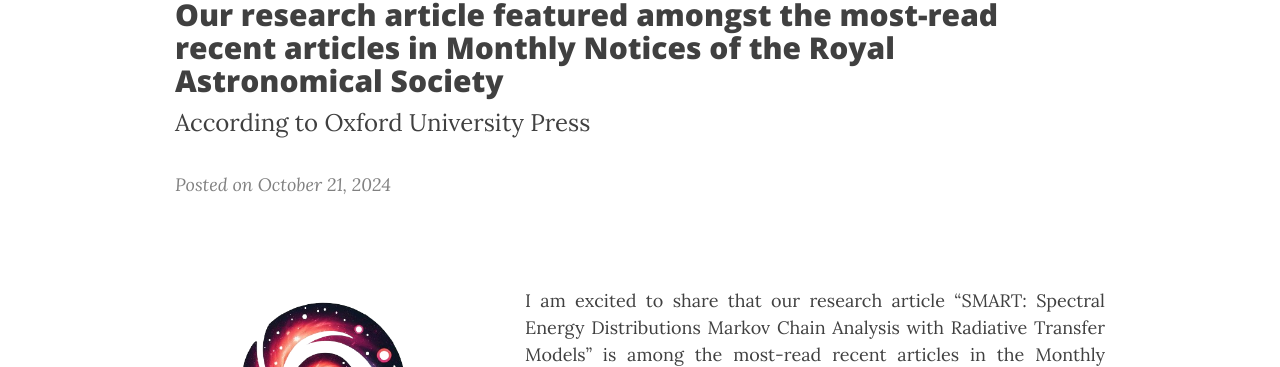
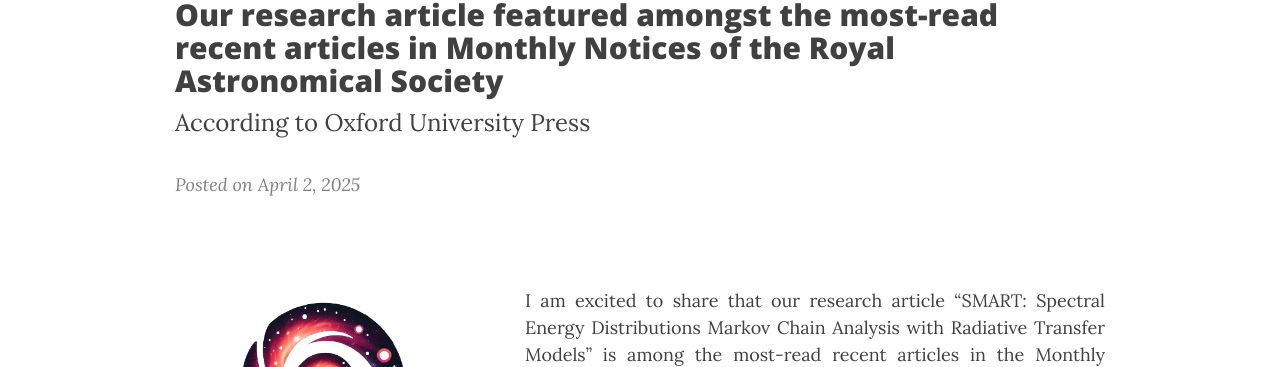
Before and after one commit to ch-var/ch-var.github.io, a Jekyll site: the page built from news.html, in a window 1280 px wide and 900 px high. Shown: the part 295-662 px from the top of the window. Built offline with Jekyll 4.4.1, drawn with Linux system fonts in a browser that asks for light colours; formulas are drawn with MathJax 3.

Commit message:
Update news.html

```diff
--- a/news.html
+++ b/news.html
@@ -35,7 +35,7 @@
 <br>
 <p style="margin-bottom: 8px; font-family: var(--header-font); font-weight: 800; line-height: 1.1; font-size: 1.875rem; margin-top: 1.25rem;">Our research article featured amongst the most-read recent articles in Monthly Notices of the Royal Astronomical Society</p>
 <p style="margin-top: 8px; margin-bottom: 8px;"><font size="+2">According to Oxford University Press</font></p>
-<p><i style="color:#808080";>Posted on October 21, 2024</i></p>
+<p><i style="color:#808080";>Posted on April 2, 2025</i></p>
 
 <div style="display: flex; justify-content: space-between; align-items: center; flex-wrap: wrap;">
   <p style="margin-right: 30px;"><img src="/assets/img/SMART_logo.png" style="max-width: 300px; height: auto;"/></p>
```
